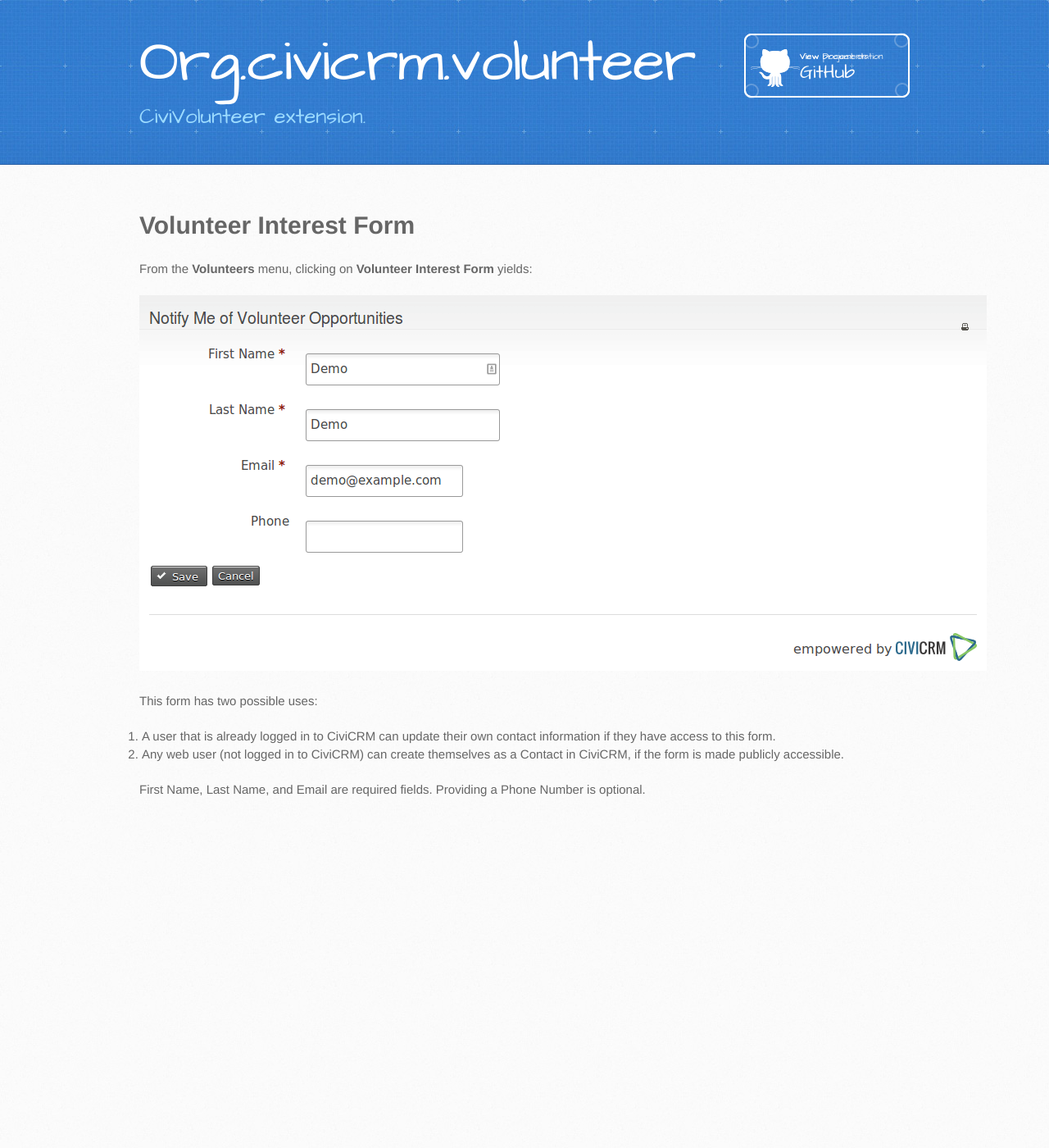
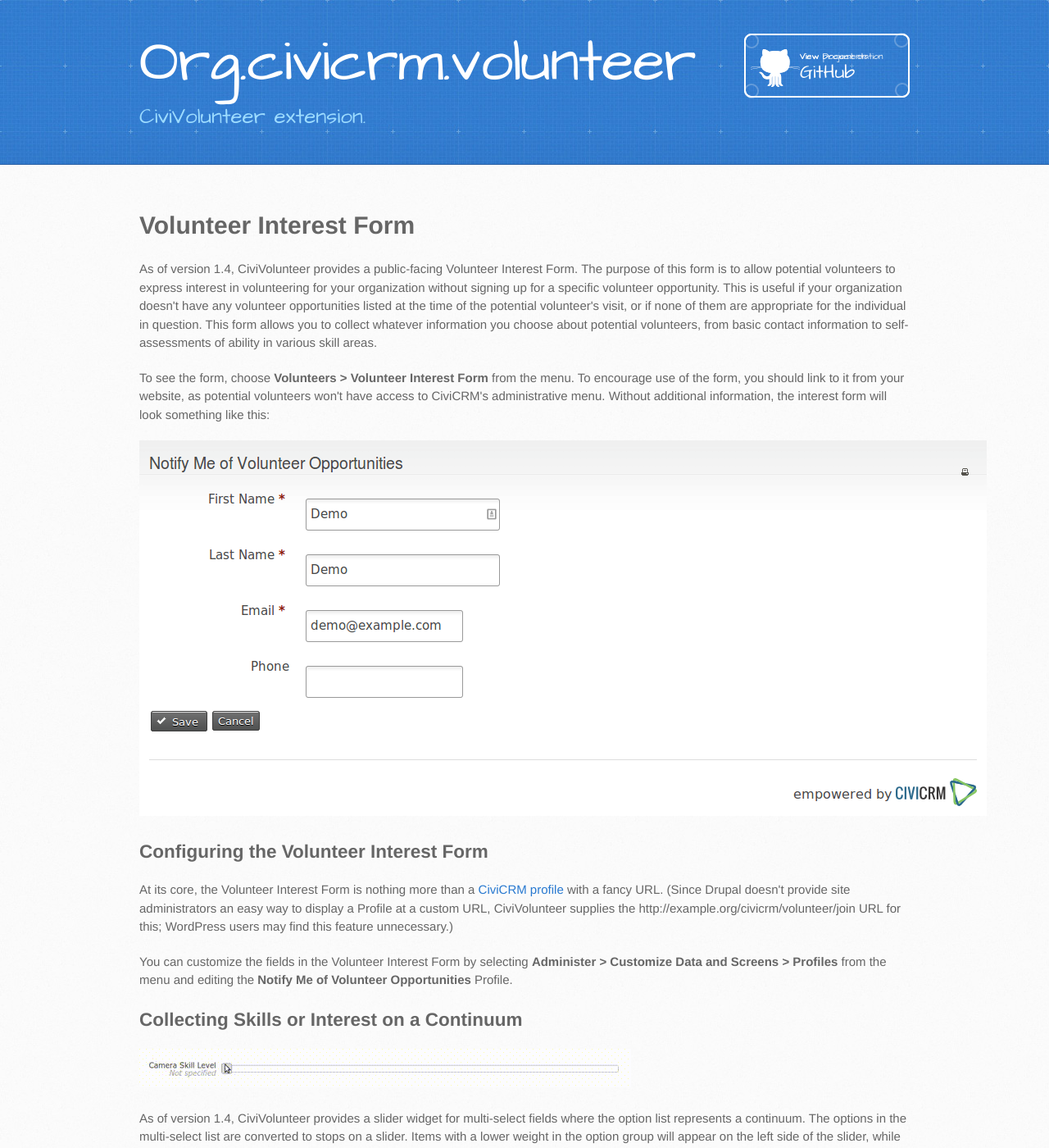
Before and after one commit to civicrm/org.civicrm.volunteer, a Jekyll site: the page built from docs/350-volunteer-interest.html, in a window 1280 px wide and 1400 px high. Shown: the whole window at 82% size. Built offline with Jekyll 4.4.1, drawn with Linux system fonts in a browser that asks for light colours; some of the changed text lies outside the part shown.

Commit message:
Complete rewrite of the documentation for the Volunteer Interest Form.

```diff
--- a/docs/350-volunteer-interest.html
+++ b/docs/350-volunteer-interest.html
@@ -4,20 +4,68 @@ layout: page
 title: Volunteer Interest Form
 ---
 <p>
-  From the <b>Volunteers</b> menu, clicking on <b>Volunteer Interest Form</b> yields:
+  As of version 1.4, CiviVolunteer provides a public-facing Volunteer Interest
+  Form. The purpose of this form is to allow potential volunteers to express
+  interest in volunteering for your organization without signing up for a
+  specific volunteer opportunity. This is useful if your organization doesn't
+  have any volunteer opportunities listed at the time of the potential
+  volunteer's visit, or if none of them are appropriate for the individual in
+  question. This form allows you to collect whatever information you choose
+  about potential volunteers, from basic contact information to self-assessments
+  of ability in various skill areas.
 </p>
-
+<p>
+  To see the form, choose <strong>Volunteers &gt; Volunteer Interest
+  Form</strong> from the menu. To encourage use of the form, you should link to
+  it from your website, as potential volunteers won't have access to CiviCRM's
+  administrative menu. Without additional information, the interest form
+  will look something like this:
+</p>
 <p>
   <img src="{{ site.baseurl }}/docs/screenshots/volunteer-interest-form.png" alt="Volunteer Interest Form Screen" />
 </p>
-
+<h2>Configuring the Volunteer Interest Form</h2>
 <p>
-  This form has two possible uses:
-  <ol>
-    <li>A user that is already logged in to CiviCRM can update their own contact information if they have access to this form.</li>
-    <li>Any web user (not logged in to CiviCRM) can create themselves as a Contact in CiviCRM, if the form is made publicly accessible.</li>
-  </ol>
+  At its core, the Volunteer Interest Form is nothing more than a
+  <a href="http://gitbook.civicrm.org/organising-your-data/profiles.html">CiviCRM
+  profile</a> with a fancy URL. (Since Drupal doesn't provide site
+  administrators an easy way to display a Profile at a custom URL, CiviVolunteer
+  supplies the http://example.org/civicrm/volunteer/join URL for this; WordPress
+  users may find this feature unnecessary.)
 </p>
 <p>
-  First Name, Last Name, and Email are required fields. Providing a Phone Number is optional.
+  You can customize the fields in the Volunteer Interest Form by selecting
+  <strong>Administer &gt; Customize Data and Screens &gt; Profiles</strong>
+  from the menu and editing the <strong>Notify Me of Volunteer
+  Opportunities</strong> Profile.
 </p>
+<h2>Collecting Skills or Interest on a Continuum</h2>
+<p>
+  <img src="{{ site.baseurl }}/docs/screenshots/slider.gif" alt="Slider" />
+</p>
+<p>
+  As of version 1.4, CiviVolunteer provides a slider widget for multi-select fields
+  where the option list represents a continuum. The options in the multi-select list
+  are converted to stops on a slider. Items with a lower weight in the option
+  group will appear on the left side of the slider, while heavily weighted
+  items will appear on the right.
+</p>
+<p>
+  <img src="{{ site.baseurl }}/docs/screenshots/slider-options.png" alt="Slider Options" />
+</p>
+<p>
+  The Skill Level option group that ships with CiviVolunteer demonstrates the
+  benefit of this feature. When a user drags the slider, the current option
+  (e.g., <strong>Master</strong>) as well as all options with a lower weight are
+  selected. As a result, a search for volunteers qualified to do
+  <strong>Apprentice</strong>-level work will include volunteers with
+  <strong>Master</strong>-level skills.
+</p>
+<p>
+  To enable this widget for a
+  <a href="http://gitbook.civicrm.org/organising-your-data/creating-custom-fields.html">Custom
+  Field</a>, select <strong>Alphanumeric Multi-Select</strong> as the
+  <strong>Data and Input Field Type</strong> for the field. When these
+  selections are made, a checkbox labeled <strong>Use Slider Selector?</strong>
+  will appear. Check it and save the field.
+</p>
```
Also changed, not shown: docs/screenshots/slider-options.png (added), docs/screenshots/slider.gif (added).
